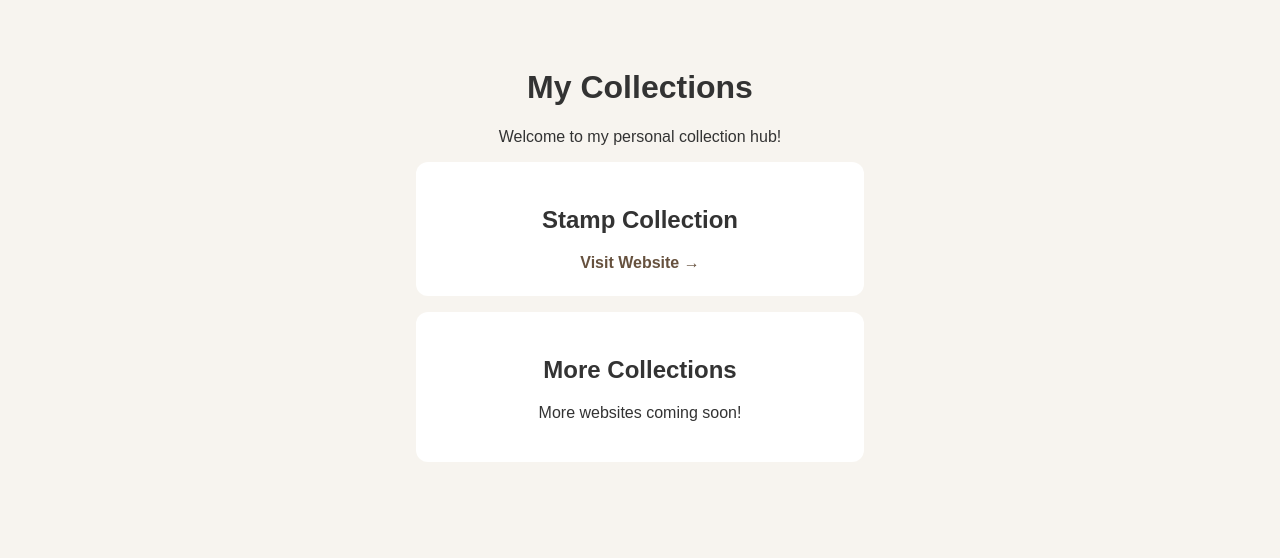
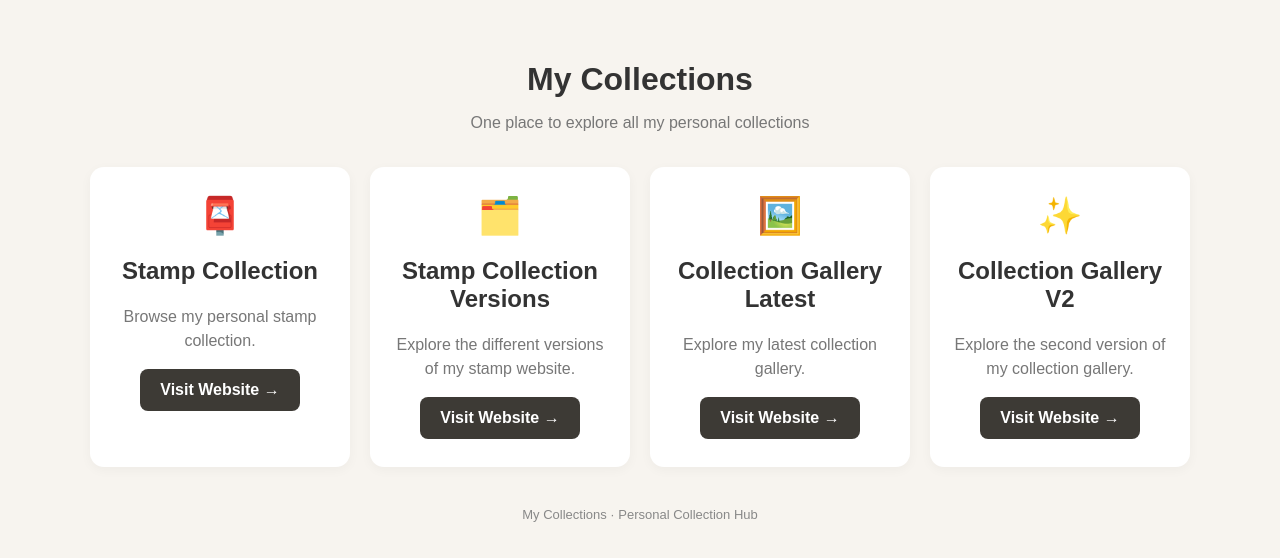
Before and after one commit to Jeat-98/My-Collection-Hub, a plain HTML site: page index.html in a window 1280 px wide. Drawn offline with Linux system fonts and the light colour scheme.

Commit message:
Update index.html

```diff
--- a/index.html
+++ b/index.html
@@ -6,41 +6,118 @@
   <meta name="viewport" content="width=device-width, initial-scale=1.0">
   <title>My Collections</title>
   <style>
+    * { box-sizing: border-box; }
+
     body {
+      margin: 0;
+      padding: 40px 20px;
       font-family: Arial, sans-serif;
       background: #f7f4ef;
       color: #333;
       text-align: center;
-      padding: 40px 20px;
     }
+
+    h1 { margin-bottom: 10px; }
+
+    .subtitle {
+      color: #777;
+      margin-bottom: 35px;
+    }
+
+    .collections {
+      display: grid;
+      grid-template-columns: repeat(auto-fit, minmax(240px, 1fr));
+      gap: 20px;
+      max-width: 1100px;
+      margin: 0 auto;
+    }
+
     .card {
       background: white;
-      padding: 24px;
-      margin: 16px auto;
-      max-width: 400px;
-      border-radius: 12px;
+      padding: 28px 20px;
+      border-radius: 14px;
+      box-shadow: 0 3px 12px #0000000a;
     }
-    a {
-      color: #66513e;
+
+    .emoji { font-size: 36px; }
+
+    .card p {
+      color: #777;
+      line-height: 1.5;
+      min-height: 42px;
+    }
+
+    .button {
+      display: inline-block;
+      background: #3d3a35;
+      color: white;
+      padding: 12px 20px;
+      border-radius: 8px;
       text-decoration: none;
       font-weight: bold;
+    }
+
+    .button:hover { background: #625b50; }
+
+    footer {
+      margin-top: 40px;
+      color: #888;
+      font-size: 13px;
     }
   </style>
 </head>
 <body>
   <h1>My Collections</h1>
-  <p>Welcome to my personal collection hub!</p>
+  <p class="subtitle">
+    One place to explore all my personal collections
+  </p>
 
-  <div class="card">
-    <h2>Stamp Collection</h2>
-    <a href="https://jeat-98.github.io/stamp-collection/">
-      Visit Website →
-    </a>
-  </div>
+  <main class="collections">
 
-  <div class="card">
-    <h2>More Collections</h2>
-    <p>More websites coming soon!</p>
-  </div>
+    <section class="card">
+      <div class="emoji">📮</div>
+      <h2>Stamp Collection</h2>
+      <p>Browse my personal stamp collection.</p>
+      <a class="button"
+         href="https://jeat-98.github.io/stamp-collection/">
+        Visit Website →
+      </a>
+    </section>
+
+    <section class="card">
+      <div class="emoji">🗂️</div>
+      <h2>Stamp Collection Versions</h2>
+      <p>Explore the different versions of my stamp website.</p>
+      <a class="button"
+         href="https://jeat-98.github.io/stamp-collection-versions/">
+        Visit Website →
+      </a>
+    </section>
+
+    <section class="card">
+      <div class="emoji">🖼️</div>
+      <h2>Collection Gallery Latest</h2>
+      <p>Explore my latest collection gallery.</p>
+      <a class="button"
+         href="https://jeat-98.github.io/Collection-Gallery-Latest/">
+        Visit Website →
+      </a>
+    </section>
+
+    <section class="card">
+      <div class="emoji">✨</div>
+      <h2>Collection Gallery V2</h2>
+      <p>Explore the second version of my collection gallery.</p>
+      <a class="button"
+         href="https://jeat-98.github.io/Collection-Gallery_v2/">
+        Visit Website →
+      </a>
+    </section>
+
+  </main>
+
+  <footer>
+    My Collections · Personal Collection Hub
+  </footer>
 </body>
 </html>
```
